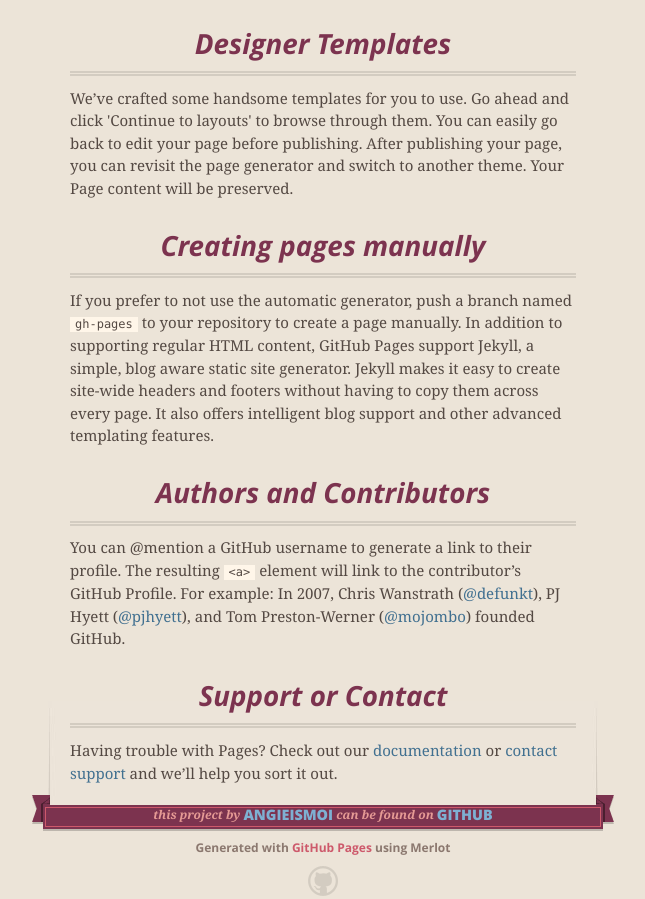
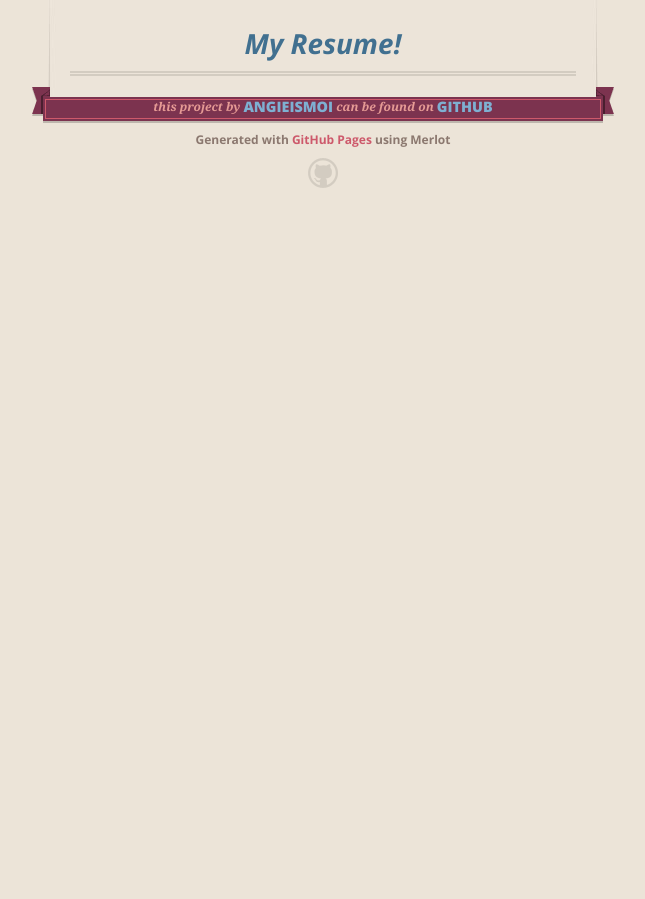
Before and after one commit to angieismoi/Angel, a plain HTML site: page index.html in a window 1280 px wide. Shown: the part 428-1327 px from the top of the page, without its empty margins (317-962 px from the left). After the commit the page ends 800 px from the top, so only its background shows below. Drawn offline with nearby package versions, Linux system fonts and the light colour scheme.

Commit message:
updated index

```diff
--- a/index.html
+++ b/index.html
@@ -51,25 +51,7 @@
 
 <p>This automatic page generator is the easiest way to create beautiful pages for all of your projects. Author your page content here <a href="https://guides.github.com/features/mastering-markdown/">using GitHub Flavored Markdown</a>, select a template crafted by a designer, and publish. After your page is generated, you can check out the new <code>gh-pages</code> branch locally. If you’re using GitHub Desktop, simply sync your repository and you’ll see the new branch.</p>
 
-<h3>
-<a id="designer-templates" class="anchor" href="#designer-templates" aria-hidden="true"><span aria-hidden="true" class="octicon octicon-link"></span></a>Designer Templates</h3>
-
-<p>We’ve crafted some handsome templates for you to use. Go ahead and click 'Continue to layouts' to browse through them. You can easily go back to edit your page before publishing. After publishing your page, you can revisit the page generator and switch to another theme. Your Page content will be preserved.</p>
-
-<h3>
-<a id="creating-pages-manually" class="anchor" href="#creating-pages-manually" aria-hidden="true"><span aria-hidden="true" class="octicon octicon-link"></span></a>Creating pages manually</h3>
-
-<p>If you prefer to not use the automatic generator, push a branch named <code>gh-pages</code> to your repository to create a page manually. In addition to supporting regular HTML content, GitHub Pages support Jekyll, a simple, blog aware static site generator. Jekyll makes it easy to create site-wide headers and footers without having to copy them across every page. It also offers intelligent blog support and other advanced templating features.</p>
-
-<h3>
-<a id="authors-and-contributors" class="anchor" href="#authors-and-contributors" aria-hidden="true"><span aria-hidden="true" class="octicon octicon-link"></span></a>Authors and Contributors</h3>
-
-<p>You can @mention a GitHub username to generate a link to their profile. The resulting <code>&lt;a&gt;</code> element will link to the contributor’s GitHub Profile. For example: In 2007, Chris Wanstrath (<a href="https://github.com/defunkt" class="user-mention">@defunkt</a>), PJ Hyett (<a href="https://github.com/pjhyett" class="user-mention">@pjhyett</a>), and Tom Preston-Werner (<a href="https://github.com/mojombo" class="user-mention">@mojombo</a>) founded GitHub.</p>
-
-<h3>
-<a id="support-or-contact" class="anchor" href="#support-or-contact" aria-hidden="true"><span aria-hidden="true" class="octicon octicon-link"></span></a>Support or Contact</h3>
-
-<p>Having trouble with Pages? Check out our <a href="https://help.github.com/pages">documentation</a> or <a href="https://github.com/contact">contact support</a> and we’ll help you sort it out.</p>
+<h3><a href="https://angieismoi.github.io/Angel/Resume">My Resume!</a>
       </section>
 
       <footer>
```
